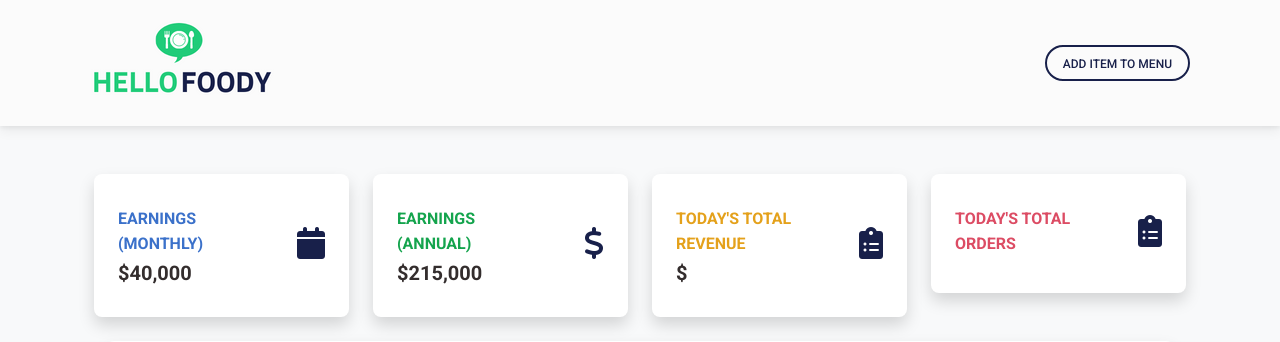
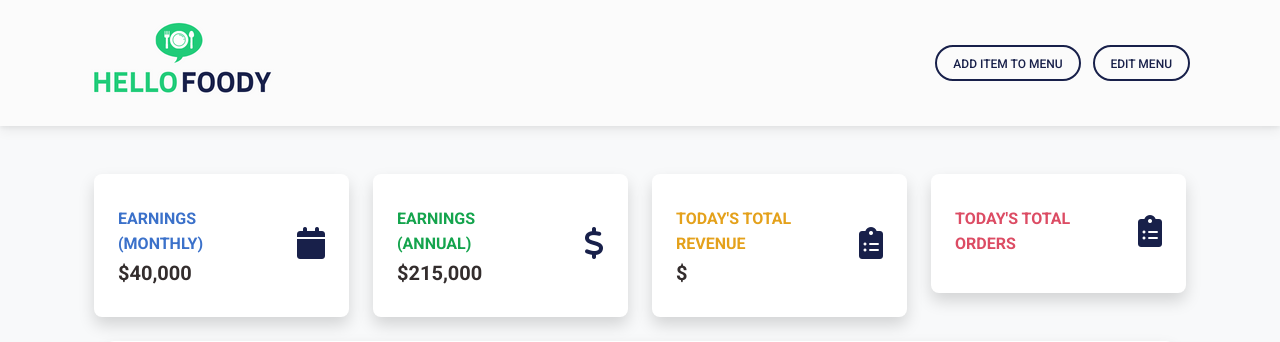
Before and after one commit to niclastanskanen/HELLO-FOODY, a Django app: template restaurant/templates/restaurant/dashboard.html in a window 1280 px wide. Shown: the top 342 px of the page. Run offline with Django 4.2, Linux system fonts and the light colour scheme; the template is opened without the code that fills it, so the values that code supplies are empty.

Commit message:
add edit menu in restaurant dashboard

```diff
--- a/restaurant/forms.py
+++ b/restaurant/forms.py
@@ -21,7 +21,7 @@ class MenuForm(ModelForm):
             'name': forms.TextInput(attrs={'class': 'form-control'}),
             'description': forms.Textarea(attrs={'class': 'form-control'}),
             'image': forms.FileInput(attrs={'class': 'form-control', 'id': 'customFile'}),
-            'price': forms.TextInput(attrs={'class': 'form-control'}),
+            'price': forms.NumberInput(attrs={'class': 'form-control'}),
             'category': forms.SelectMultiple(attrs={'class': 'form-control'}),
             'restaurant': forms.SelectMultiple(attrs={'class': 'form-control'}),
         }
--- a/restaurant/templates/restaurant/dashboard.html
+++ b/restaurant/templates/restaurant/dashboard.html
@@ -68,7 +68,7 @@
                             </div>
                         </div>
                     </div>
-
+                    <!-- Table -->
                     <div id="wrapper">
                         <div id="content-wrapper" class="d-flex flex-column">
                             <div id="content">
@@ -172,6 +172,7 @@
                             </div>
                         </div>
                     </div>
+                    <!-- Table -->
                 </div>
             </div>
         </div>
--- a/restaurant/templates/restaurant/navigation.html
+++ b/restaurant/templates/restaurant/navigation.html
@@ -1,13 +1,18 @@
 {% load static %}
-
 <nav class="navbar navbar-expand-lg navbar-light bg-light">
     <div class="container">
         <a class="navbar-brand me-2" href="{% url 'index' %}">
             <img src="{% static 'images/logo.png' %}" height="100" width="200" alt="Hello Foody Logo" loading="lazy"
                 style="margin-top: -1px;" />
         </a>
-        <a href="{% url 'add-menu' %}">
-            <button type="button" class="btn btn-outline-primary btn-rounded px-3 me-2"
-                data-mdb-ripple-color="dark">Add Item to Menu</button></a>
+        <div class="d-flex align-items-center d-lg-block">
+
+            <a href="{% url 'add-menu' %}">
+                <button type="button" class="btn btn-outline-primary btn-rounded px-3 me-2"
+                    data-mdb-ripple-color="dark">Add Item To Menu</button></a>
+            <a href="{% url 'edit-menu' %}">
+                <button type="button" class="btn btn-outline-primary btn-rounded px-3 me-2"
+                    data-mdb-ripple-color="dark">Edit Menu</button></a>
+        </div>
     </div>
 </nav>
--- a/restaurant/urls.py
+++ b/restaurant/urls.py
@@ -1,9 +1,10 @@
 from django.urls import path
-from restaurant.views import Dashboard, OrderDetails, AddMenu
+from restaurant.views import Dashboard, OrderDetails, AddMenu, EditMenu
 
 
 urlpatterns = [
     path('dashboard/', Dashboard.as_view(), name='dashboard'),
     path('orders/<int:pk>/', OrderDetails.as_view(), name='order-details'),
     path('add/', AddMenu.as_view(), name='add-menu'),
+    path('edit/', EditMenu.as_view(), name='edit-menu'),
 ]
--- a/restaurant/views.py
+++ b/restaurant/views.py
@@ -40,7 +40,7 @@ class Dashboard(LoginRequiredMixin, UserPassesTestMixin, View):
         return self.request.user.groups.filter(name='Staff').exists()
 
 
-# Order details for restaurang logged in
+# Order details in dashboard for restaurang logged in
 class OrderDetails(LoginRequiredMixin, UserPassesTestMixin, View):
     def get(self, request, pk, *args, **kwargs):
         order = OrderModel.objects.get(pk=pk)
```
Also changed, not shown: restaurant/templates/restaurant/edit-menu.html (renamed from templates/account/password_reset.html, +23 -23 lines).
